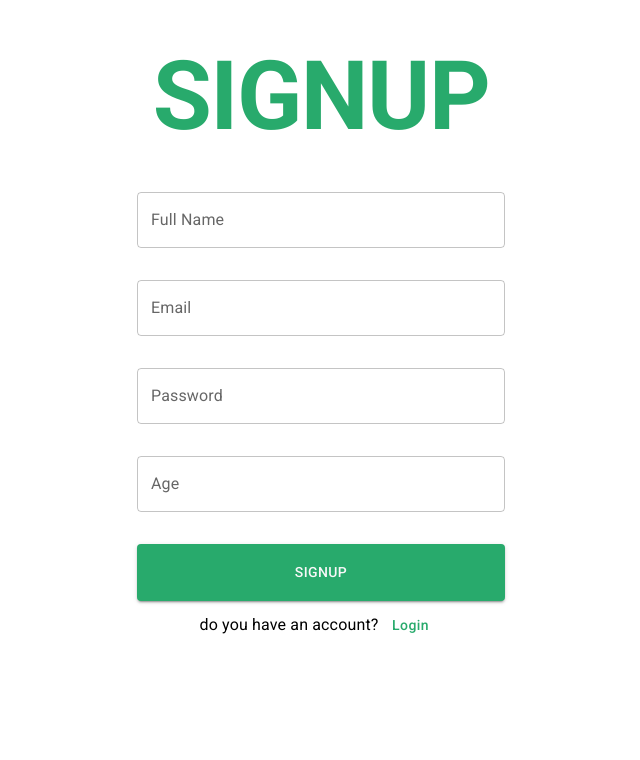
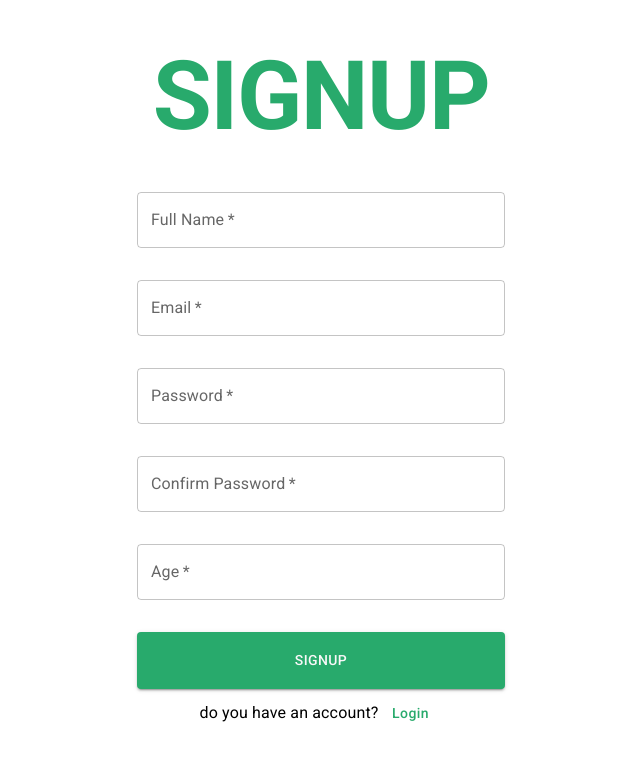
Before and after one commit to reza-goodarzi/todo-app, a Next.js app: page /signup in a window 1280 px wide. Shown: the top 760 px of the page, without its empty margins (319-959 px from the left). Built offline with nearby package versions, Linux system fonts and the light colour scheme.

Commit message:
compelete signup Functionality

```diff
--- a/src/pages/signup.js
+++ b/src/pages/signup.js
@@ -1,9 +1,62 @@
-import { Button, Grid, TextField, Typography } from "@mui/material";
+import { Backdrop, Button, CircularProgress, Grid, TextField, Typography } from "@mui/material";
 import Link from "next/link";
+import { useEffect, useState } from "react";
+import { useRouter } from "next/router";
+import { useDispatch, useSelector } from "react-redux";
+import { fetchSignup } from "../store/user-actions";
 
 function Signup() {
+  const [name, setName] = useState("");
+  const [email, setEmail] = useState("");
+  const [password, setPassword] = useState("");
+  const [confirmPassword, setConfirmPassword] = useState("");
+  const [age, setAge] = useState("");
+  const [loading, setLoading] = useState(false);
+  const [errorMessage, setErrorMessage] = useState("");
+
+  const dispatch = useDispatch();
+  const { isToggle, error, token } = useSelector((state) => state.user);
+
+  const router = useRouter();
+
+  const handleSubmit = async (e) => {
+    e.preventDefault();
+    console.log("Login");
+
+    if (password !== confirmPassword) {
+      setErrorMessage("Password do not match!");
+      return;
+    }
+
+    if (age > 99 || age < 1) {
+      setErrorMessage("Age is not valid!");
+      return;
+    }
+
+    setLoading(true);
+    setErrorMessage("");
+
+    dispatch(fetchSignup({ name, email, password, age }));
+  };
+
+  useEffect(() => {
+    setLoading(false);
+
+    if (error) {
+      setErrorMessage(error);
+    }
+  }, [isToggle, error]);
+
+  useEffect(() => {
+    if (token) {
+      router.push("/");
+      setLoading(true);
+    }
+  }, [token, router]);
+
   return (
-    <form>
+    <>
+      <form onSubmit={handleSubmit}>
         <Typography
           color="primary"
           variant="h1"
@@ -28,6 +81,9 @@ function Signup() {
               type="text"
               label="Full Name"
               placeholder="Please enter your full name"
+              value={name}
+              onChange={(e) => setName(e.target.value)}
+              required
             />
           </Grid>
 
@@ -38,6 +94,9 @@ function Signup() {
               type="email"
               label="Email"
               placeholder="Please enter your email"
+              value={email}
+              onChange={(e) => setEmail(e.target.value)}
+              required
             />
           </Grid>
 
@@ -48,6 +107,22 @@ function Signup() {
               type="password"
               label="Password"
               placeholder="Please enter your password"
+              value={password}
+              onChange={(e) => setPassword(e.target.value)}
+              required
+            />
+          </Grid>
+
+          <Grid item sx={{ width: 400 }}>
+            <TextField
+              fullWidth
+              variant="outlined"
+              type="password"
+              label="Confirm Password"
+              placeholder="Please confirm your password"
+              value={confirmPassword}
+              onChange={(e) => setConfirmPassword(e.target.value)}
+              required
             />
           </Grid>
 
@@ -58,10 +133,18 @@ function Signup() {
               type="number"
               label="Age"
               placeholder="Please enter your age"
+              value={age}
+              onChange={(e) => setAge(Number(e.target.value))}
+              required
             />
           </Grid>
 
           <Grid item sx={{ width: 400 }}>
+            {errorMessage && (
+              <Typography color="error" sx={{ mb: 1, fontSize: 14 }}>
+                {errorMessage}
+              </Typography>
+            )}
             <Button fullWidth variant="contained" sx={{ color: "#f8f8f8", p: 2 }} type="submit">
               Signup
             </Button>
@@ -74,6 +157,11 @@ function Signup() {
           </Grid>
         </Grid>
       </form>
+
+      <Backdrop open={loading}>
+        <CircularProgress size="32px" />
+      </Backdrop>
+    </>
   );
 }
 
--- a/src/store/user-actions.js
+++ b/src/store/user-actions.js
@@ -28,8 +28,49 @@ export const fetchLogin = ({ email, password }) => {
         })
       );
     } catch (error) {
-      console.log(error.message);
       dispatch(userActions.getError(error.message));
     }
   };
 };
+
+export const fetchSignup = ({ name, email, password, age }) => {
+  return async (dispatch) => {
+    try {
+      const res = await fetch(`${API_URL}/users`, {
+        method: "POST",
+        headers: {
+          "Content-type": "application/json",
+        },
+        body: JSON.stringify({
+          name,
+          email,
+          password,
+          age,
+        }),
+      });
+
+      const data = await res.json();
+      "".startsWith();
+      if (!res.ok) {
+        if (
+          data.error.startsWith(
+            "E11000 duplicate key error collection: todo.users index: email_1 dup key:"
+          )
+        ) {
+          throw new Error("Already exists an account registered with this email address.");
+        } else {
+          throw new Error(data.error);
+        }
+      }
+
+      dispatch(
+        userActions.addEnteredUser({
+          user: data.user,
+          token: data.token,
+        })
+      );
+    } catch (error) {
+      dispatch(userActions.getError(error.message));
+    }
+  };
+};
```
Lines whose indentation alone changed are shown as unchanged.
